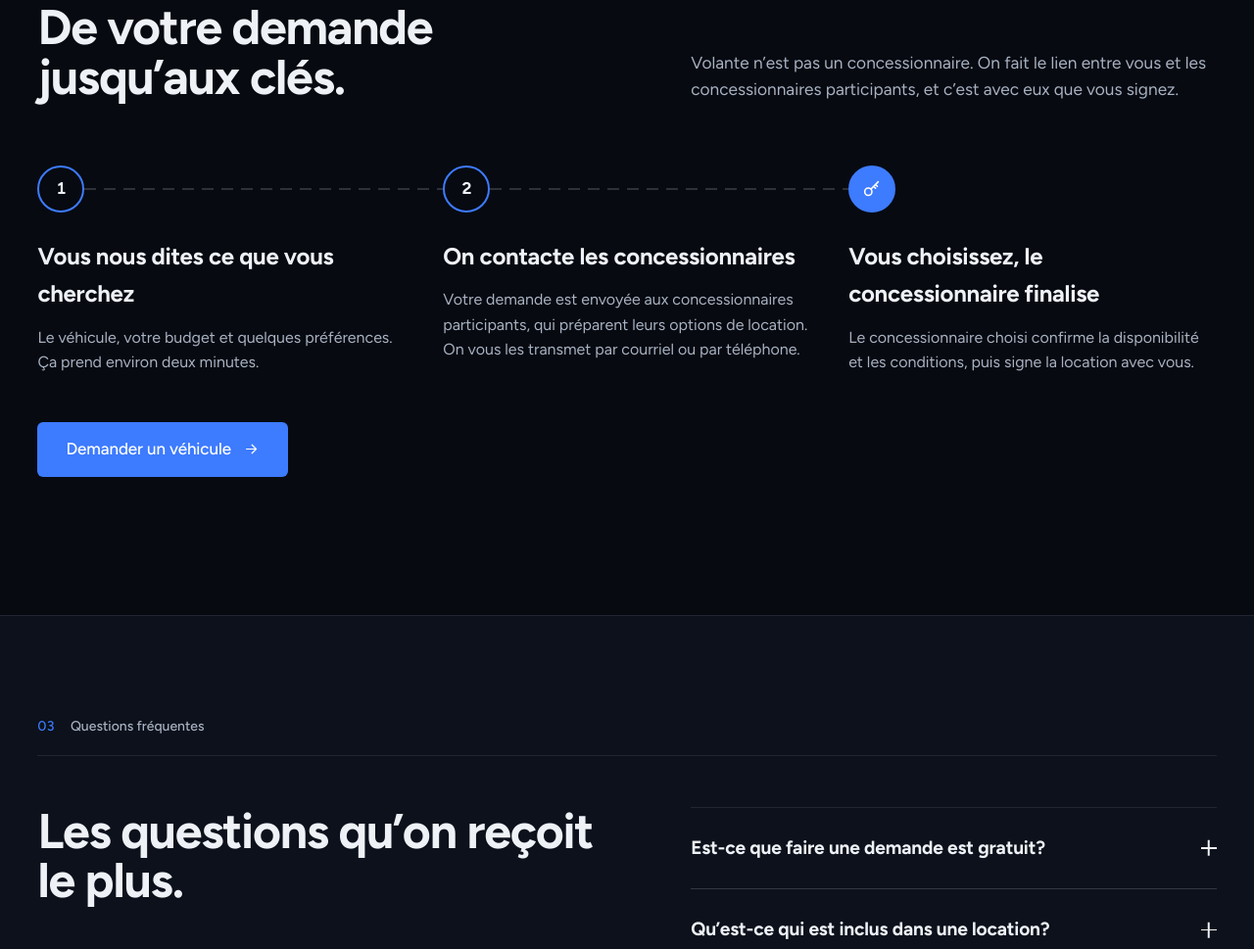
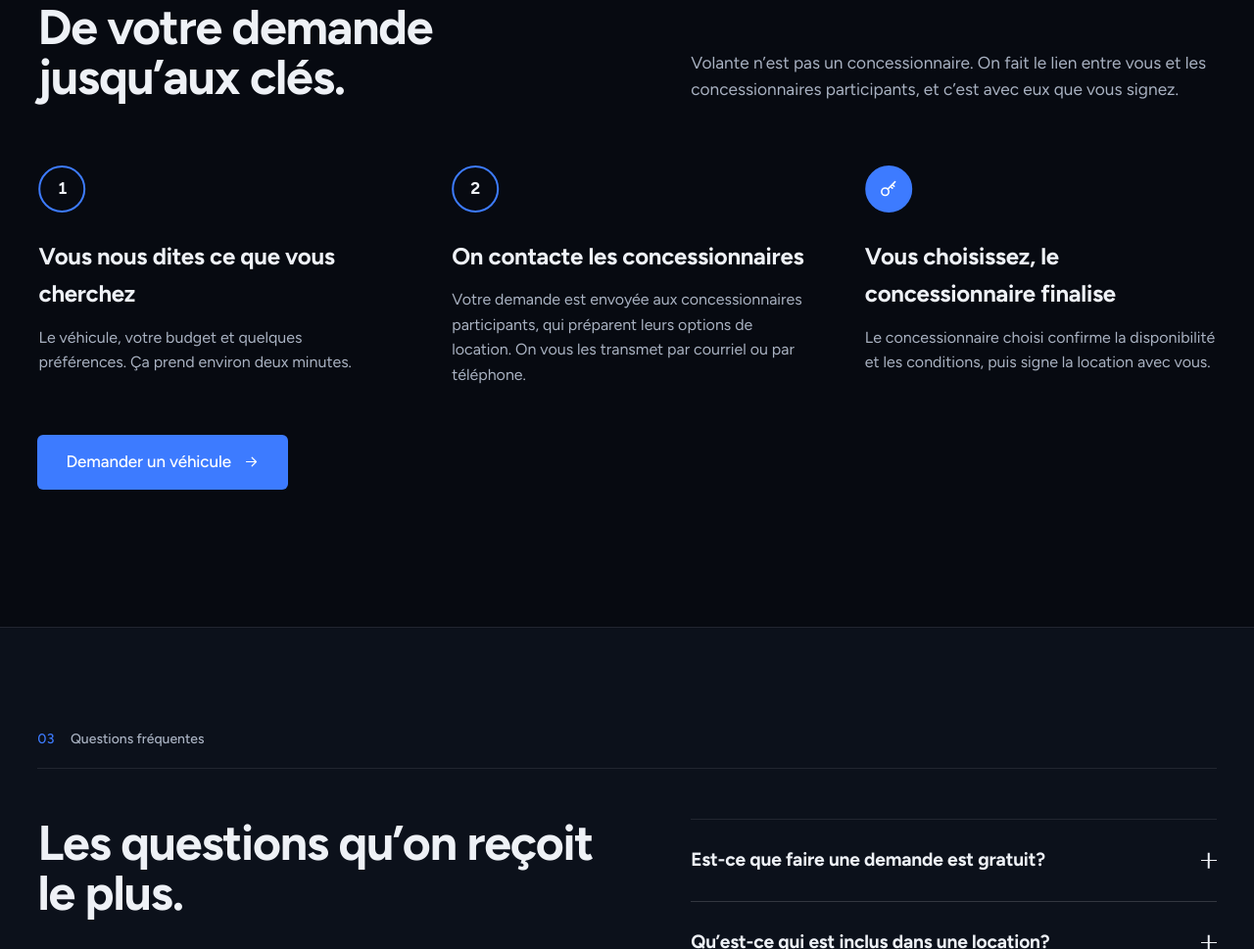
Before and after one commit to domenicturturro/Volante, a plain HTML site: page index.html in a window 1280 px wide. Shown: the part 2971-3940 px from the top of the page at 98% size. Drawn offline with Linux system fonts and the light colour scheme; a web font is replaced by a local one.

Commit message:
How it works: remove route line, balance left/right text margins
Co-Authored-By: Claude Opus 5.5 <noreply@anthropic.com>

```diff
--- a/css/styles.css
+++ b/css/styles.css
@@ -910,3 +910,10 @@ html[data-theme="light"] .chip:has(input:checked) { background: rgba(var(--accen
   .track strong { font-size: 17px; }
   .track li:not(.done) div > span { display: none; }
 }
+
+/* route, round 2: no connecting line; the three steps spread edge to edge so the
+   text's left and right margins match (columns are capped at the text width) */
+.route li::after { content: none !important; }
+.route { grid-template-columns: repeat(3, minmax(0, 360px)); justify-content: space-between; }
+.route p { max-width: none; }
+@media (max-width: 720px) { .route { grid-template-columns: 1fr; } }
--- a/index.html
+++ b/index.html
@@ -23,17 +23,17 @@
   <link rel="stylesheet" href="https://use.typekit.net/dph3ieq.css">
   <!-- Figtree stays loaded as the fallback (and the one-line revert: see --display/--sans in css/styles.css) -->
   <link href="https://fonts.googleapis.com/css2?family=Figtree:wght@400;500;600;700;800;900&display=swap" rel="stylesheet">
-  <link rel="stylesheet" href="css/styles.css?v=v3-60">
+  <link rel="stylesheet" href="css/styles.css?v=v3-62">
   <!-- Dark is the default on every visit and refresh. (?theme=light opens the light version directly.) -->
   <script>if (/[?&]theme=light\b/.test(location.search)) document.documentElement.setAttribute('data-theme', 'light');</script>
 </head>
 <body>
   <div id="app"></div>
   <noscript><p style="padding:24px;color:#fff">Volante nécessite JavaScript. / Volante requires JavaScript.</p></noscript>
-  <script src="js/config.js?v=v3-60"></script>
-  <script src="js/i18n.js?v=v3-60"></script>
-  <script src="js/data.js?v=v3-60"></script>
-  <script src="js/select.js?v=v3-60"></script>
-  <script src="js/app.js?v=v3-60"></script>
+  <script src="js/config.js?v=v3-62"></script>
+  <script src="js/i18n.js?v=v3-62"></script>
+  <script src="js/data.js?v=v3-62"></script>
+  <script src="js/select.js?v=v3-62"></script>
+  <script src="js/app.js?v=v3-62"></script>
 </body>
 </html>
--- a/js/app.js
+++ b/js/app.js
@@ -194,6 +194,28 @@
   }, { passive: true });
   /* phones: a "make a request" button stays at the bottom once the top of the page is out of view.
      It steps aside whenever another request button is on screen, and over the footer. */
+  /* "How it works" route: the three steps' text wraps unevenly (and differently in FR/EN),
+     so measure the real text edges and nudge the group until the left and right margins match */
+  function balanceRoute() {
+    var ol = document.querySelector('.route');
+    if (!ol) return;
+    ol.style.transform = '';
+    if (window.matchMedia('(max-width: 720px)').matches) return;
+    var L = Infinity, R = -Infinity;
+    ol.querySelectorAll('.stop, h3, p').forEach(function (el) {
+      var rects = [];
+      if (el.classList.contains('stop')) rects.push(el.getBoundingClientRect());
+      else { var rg = document.createRange(); rg.selectNodeContents(el); rects = Array.prototype.slice.call(rg.getClientRects()); }
+      rects.forEach(function (r) { if (r.width) { L = Math.min(L, r.left); R = Math.max(R, r.right); } });
+    });
+    if (L === Infinity) return;
+    var shift = ((document.documentElement.clientWidth - R) - L) / 2;
+    if (Math.abs(shift) > 1) ol.style.transform = 'translateX(' + shift.toFixed(1) + 'px)';
+  }
+  var routeTimer;
+  window.addEventListener('resize', function () { clearTimeout(routeTimer); routeTimer = setTimeout(balanceRoute, 120); });
+  if (document.fonts && document.fonts.ready) document.fonts.ready.then(balanceRoute);
+
   function updateMobileCta() {
     var b = document.getElementById('m-cta');
     if (!b) return;
@@ -562,6 +584,7 @@
       (r.name === 'home' ? '<a class="m-only m-cta" id="m-cta" href="#/budget" tabindex="-1" aria-hidden="true">' + esc(t('nav.cta')) + icon('arrow') + '</a>' : '');
     document.documentElement.classList.toggle('nav-open', !!state.navOpen);
     updateMobileCta();
+    balanceRoute();
     if (window.VolanteSelect) window.VolanteSelect.enhance(app); // styled dropdowns (js/select.js)
     Array.prototype.forEach.call(document.querySelectorAll('.reveal'), function (el, i) {
       var key = r.name + i;
```
